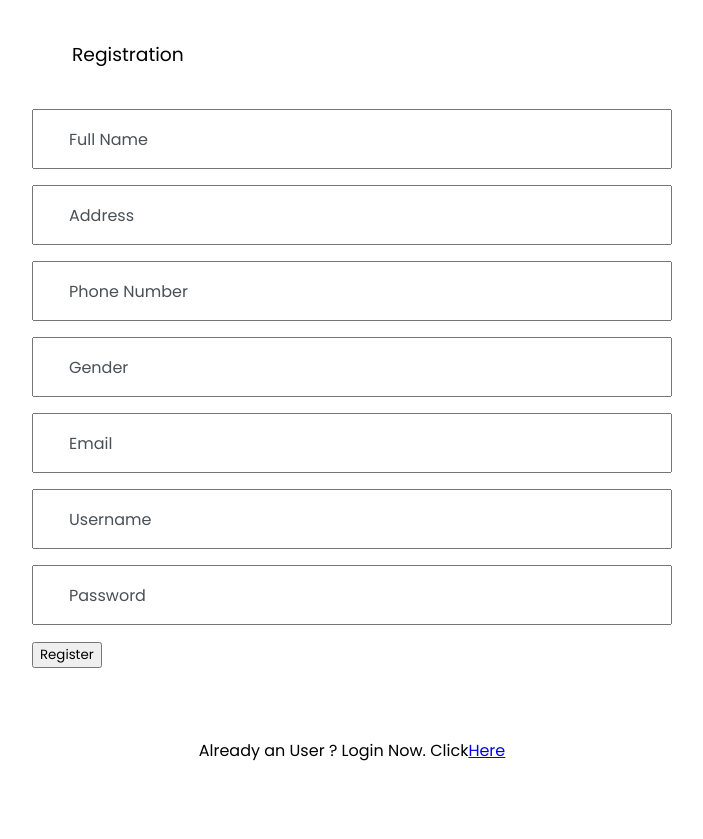
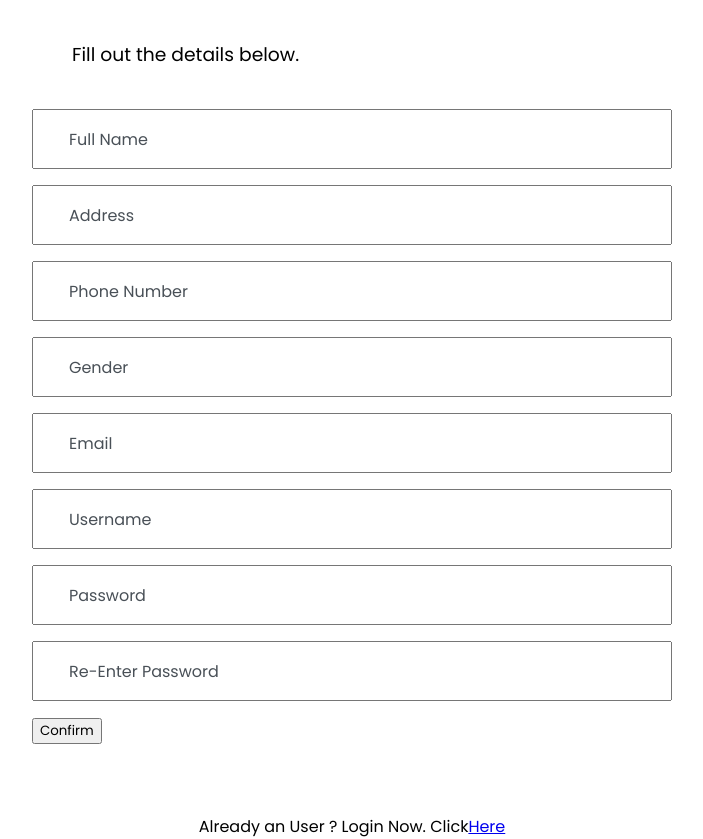
Before and after one commit to Sanjayshrestha98/Agile-Frontend, a React (Create React App) app: page /register in a window 1280 px wide. Shown: the whole page, without its empty margins (288-991 px from the left). Before the commit the page ends 800 px from the top, so only its background shows below. Built offline with nearby package versions, Linux system fonts and the light colour scheme.

Commit message:
Registration code changes

```diff
--- a/src/Container/Registration.js
+++ b/src/Container/Registration.js
@@ -22,14 +22,14 @@ class Register extends Component {
             gender: this.state.gender,
             username: this.state.username,
         }
-        axios.post("http://localhost:90/api_insert", data)
+        axios.post("http://localhost:90/signup", data)
             .catch()
     }
     render() {
         return (
             <div className="registerform">
                 <div className="col-md-12 col-lg-12">
-                    <h3 className="form-heading mb-4">Registration</h3>
+                    <h3 className="form-heading mb-4">Fill out the details below.</h3>
                     <form>
 
                         <div className="form-label-group">
@@ -40,15 +40,12 @@ class Register extends Component {
                             <label htmlFor="fullname">Full Name</label>
                         </div>
 
-
-
                         <div className="form-label-group">
                             <input type="text" name="address" id="address" className="form-control"
                                 value={this.state.address} onChange={(event) => { this.setState({ address: event.target.value }) }}
                                 placeholder="Address" required />
                             <label htmlFor="address">Address</label>
                         </div>
-
 
                         <div className="form-label-group">
                             <input type="number" name="phone" id="phone" className="form-control" placeholder="Phone Number"
@@ -87,8 +84,14 @@ class Register extends Component {
                             <label htmlFor="inputPassword">Password</label>
                         </div>
 
+                        <div className="form-label-group">
+                            <input type="password" name="confirmpassword" id="confirmpassword" className="form-control"
+                                placeholder="Re-Enter Password" required />
+                            <label htmlFor="confirmpassword">Re-Enter Password</label>
+                        </div>
+
                         <button className="btn btn-lg btn-primary btn-block btn-register text-uppercase font-weight-bold mb-2" type="submit"
-                            onClick={this.registerUser} href="/login">Register</button>
+                            onClick={this.registerUser} href="/login">Confirm</button>
 
                         <p className="registerprompt">Already an User ? Login Now. Click<a href="/login">Here</a></p>
                     </form>
```
